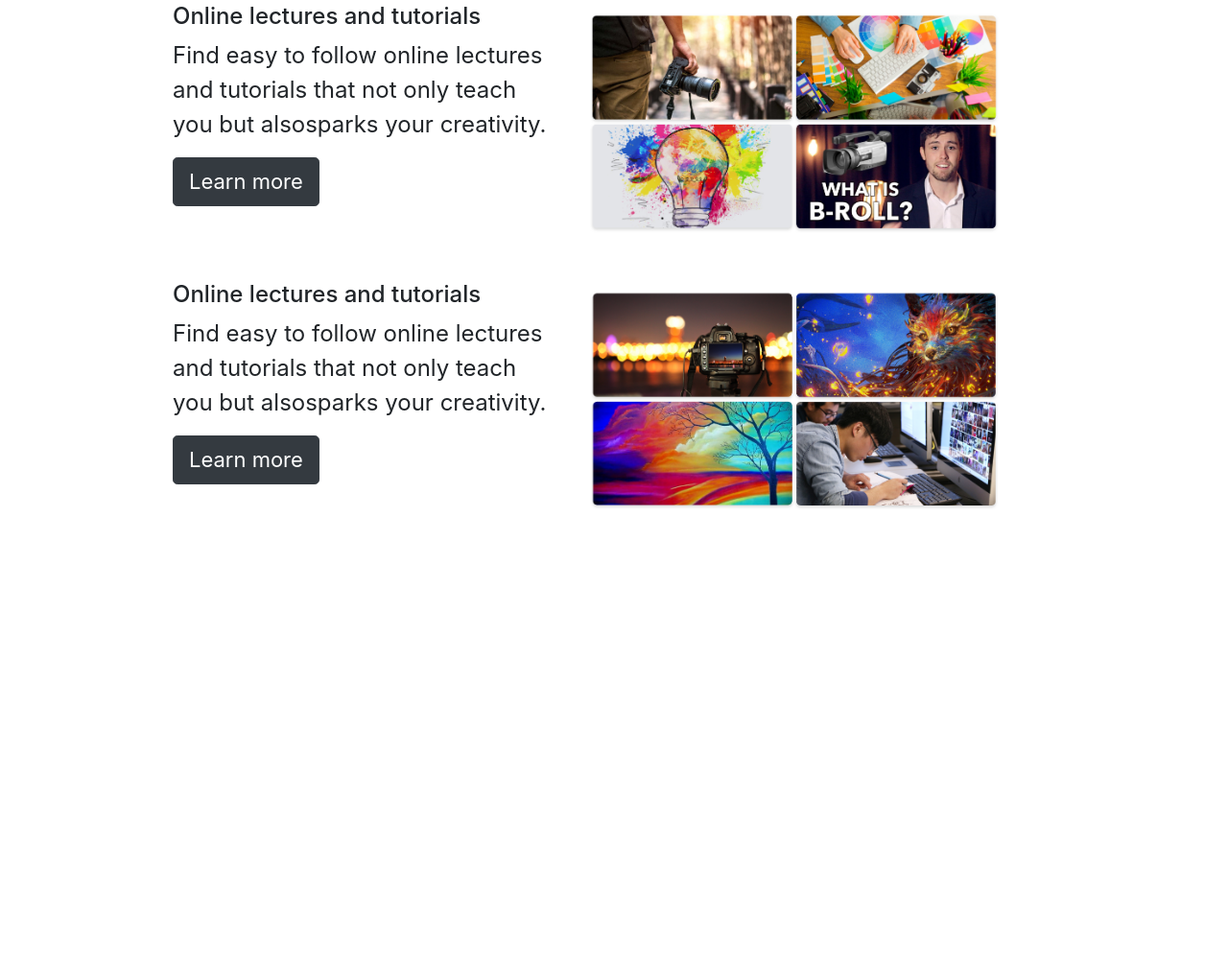
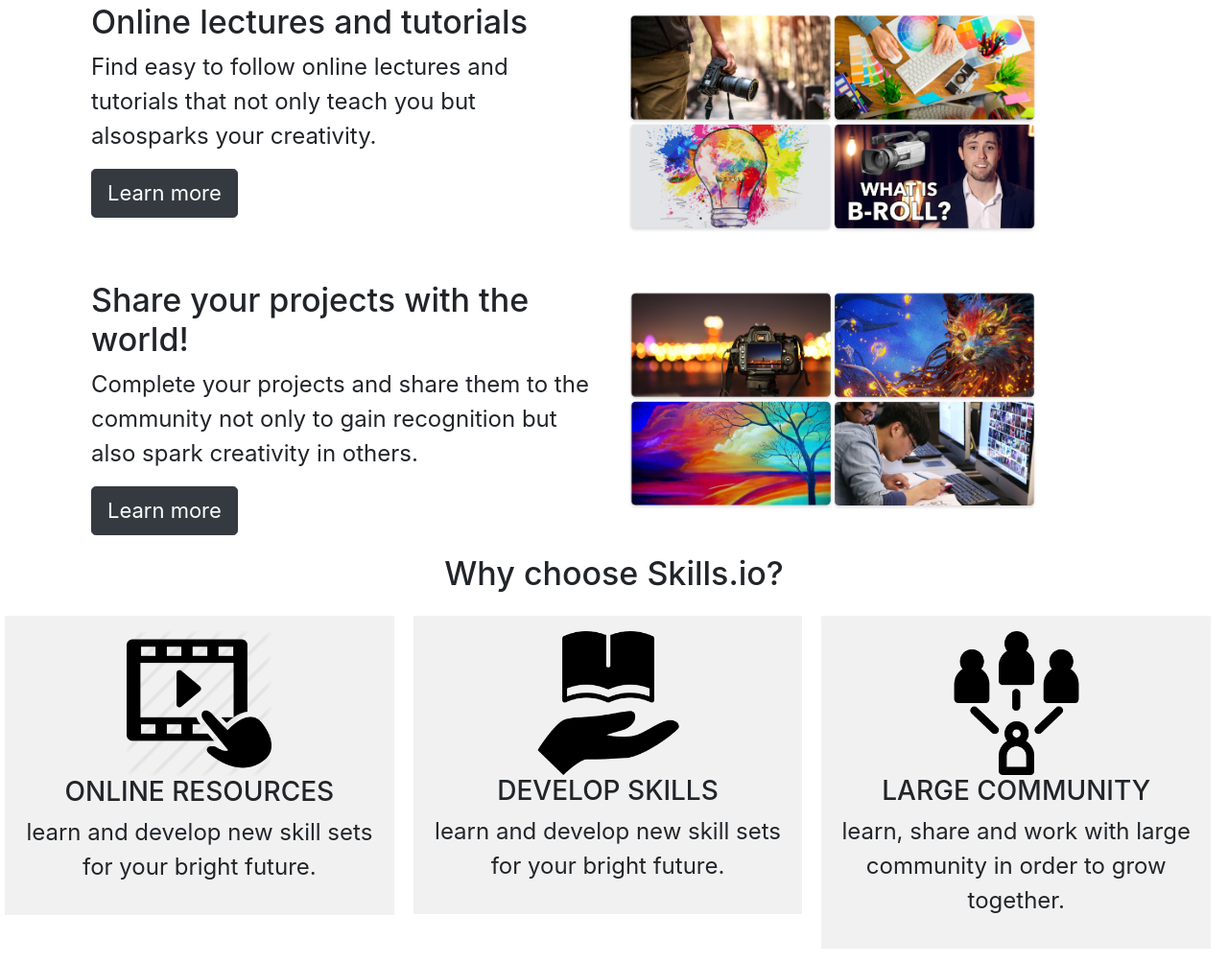
Before and after one commit to Ayush3657/skills.io, a plain HTML site: page index.html in a window 1280 px wide. Shown: the part 442-1446 px from the top of the page at 96% size. Before the commit the page ends 975 px from the top, so only its background shows below. Drawn offline with nearby package versions, Linux system fonts and the light colour scheme.

Commit message:
added more cards and media query

```diff
--- a/css/style.css
+++ b/css/style.css
@@ -28,3 +28,30 @@
 .card{
     border: 0;
 }
+.column {
+    float: left;
+    width: 33%;
+    padding: 15px 10px;
+  }
+
+  .row {margin: 0 -5px;}
+
+  .row:after {
+    content: "";
+    display: table;
+    clear: both;
+  }
+
+  @media screen and (max-width: 600px) {
+    .column {
+      width: 100%;
+      display: block;
+      margin-bottom: 20px;
+    }
+  }
+
+  .card1 {
+    padding: 16px;
+    text-align: center;
+    background-color: #f1f1f1;
+  }
--- a/index.html
+++ b/index.html
@@ -32,7 +32,7 @@
     <div class="container">
         <div class="row">
             <div class="col-md-6">
-                <h4>Online lectures and tutorials</h4>
+                <h4 style="font-size: 34px;">Online lectures and tutorials</h4>
                 <p>Find easy to follow online lectures and tutorials that not only teach you but alsosparks your creativity.</p>
                 <a class="btn btn-dark btn-lg" href="#" role="button">Learn more</a>
             </div>
@@ -44,8 +44,8 @@
     <div class="container" style="padding-top: 50px;">
         <div class="row">
             <div class="col-md-6">
-                <h4>Online lectures and tutorials</h4>
-                <p>Find easy to follow online lectures and tutorials that not only teach you but alsosparks your creativity.</p>
+                <h4 style="font-size: 34px;">Share your projects with the world!</h4>
+                <p>Complete your projects and share them to the community not only to gain recognition but also spark creativity in others.</p>
                 <a class="btn btn-dark btn-lg" href="#" role="button">Learn more</a>
             </div>
             <div class="col-md-6" style="padding-top: 10px;">
@@ -53,6 +53,38 @@
             </div>
         </div>
     </div>
+    <h5 style="font-size: 34px; text-align: center; padding-top: 20px;">Why choose Skills.io?</h5>
+
+    <div class="row">
+        <div class="column">
+          <div class="card1">
+            <img class="image2" src="/images/icon_play.png">
+            <h3>ONLINE RESOURCES</h3>
+            <p>learn and develop new
+                skill sets for your
+                bright future.</p>
+          </div>
+        </div>
+
+        <div class="column">
+          <div class="card1">
+            <img class="image2" src="/images/icon_book.png">
+            <h3>DEVELOP SKILLS</h3>
+            <p>learn and develop new
+                skill sets for your
+                bright future.</p>
+          </div>
+        </div>
+
+        <div class="column">
+          <div class="card1">
+            <img class="image2" src="/images/icong_grp.png">
+            <h3>LARGE COMMUNITY</h3>
+            <p>learn, share and work
+                with large community
+                in order to grow together.</p>
+          </div>
+        </div>
 
     <script src="https://code.jquery.com/jquery-3.2.1.slim.min.js" integrity="sha384-KJ3o2DKtIkvYIK3UENzmM7KCkRr/rE9/Qpg6aAZGJwFDMVNA/GpGFF93hXpG5KkN" crossorigin="anonymous"></script>
     <script src="https://cdnjs.cloudflare.com/ajax/libs/popper.js/1.12.9/umd/popper.min.js" integrity="sha384-ApNbgh9B+Y1QKtv3Rn7W3mgPxhU9K/ScQsAP7hUibX39j7fakFPskvXusvfa0b4Q" crossorigin="anonymous"></script>
```
